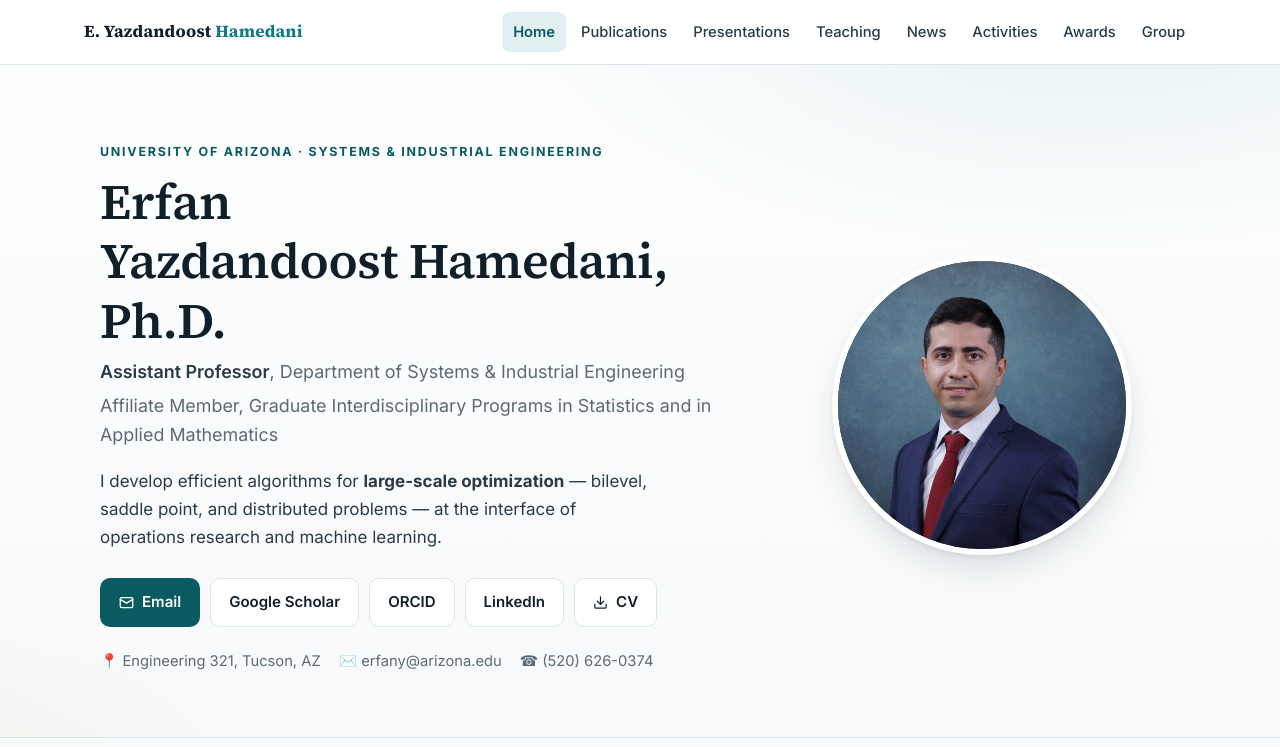
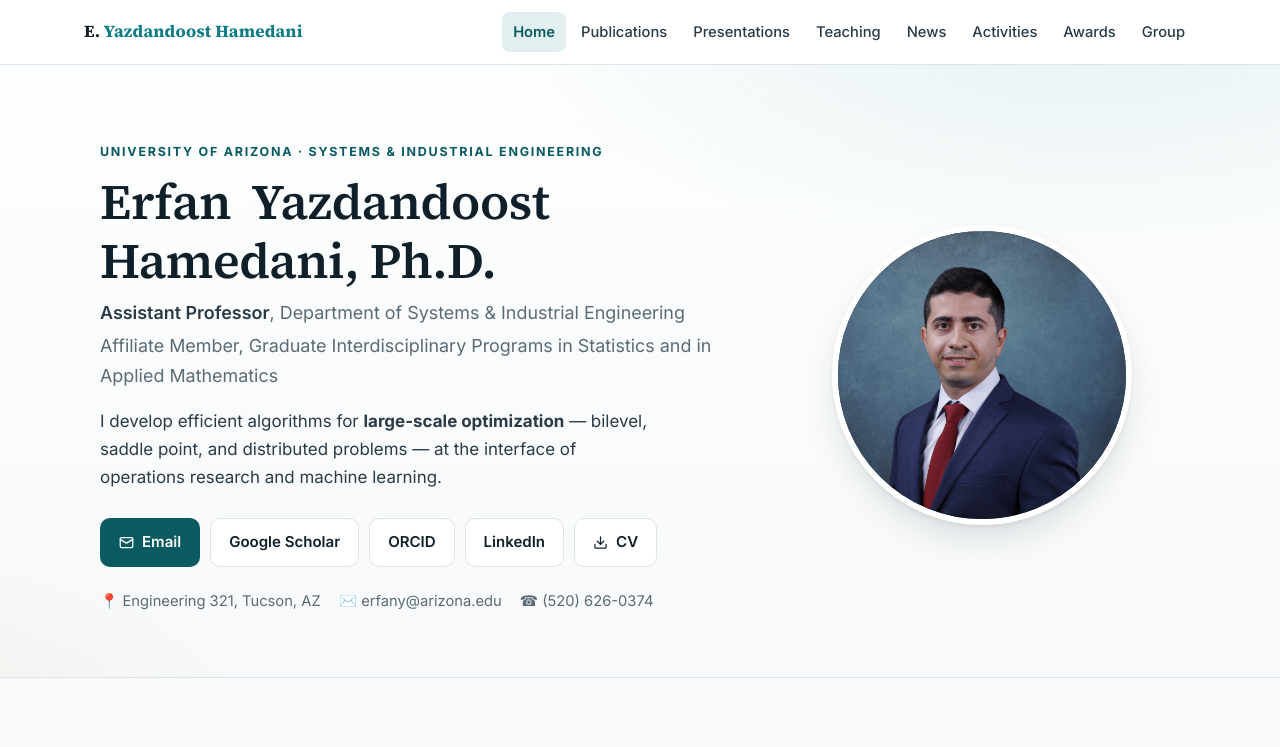
Before and after one commit to ErfanYazdandoost/erfanyazdandoost.github.io, a plain HTML site: page index.html in a window 1280 px wide. Shown: the top 747 px of the page. Drawn offline with Linux system fonts and the light colour scheme.

Commit message:
index.html

```diff
--- a/index.html
+++ b/index.html
@@ -18,7 +18,7 @@
 
 <header class="nav">
   <div class="nav-inner">
-    <a class="brand" href="index.html">E.&nbsp;Yazdandoost&nbsp;<span>Hamedani</span></a>
+    <a class="brand" href="index.html">E.&nbsp;<span>Yazdandoost Hamedani</span></a>
     <button class="nav-toggle" aria-label="Toggle navigation" aria-expanded="false">
       <svg width="20" height="20" viewBox="0 0 24 24" fill="none" stroke="currentColor" stroke-width="2" stroke-linecap="round"><line x1="3" y1="6" x2="21" y2="6"/><line x1="3" y1="12" x2="21" y2="12"/><line x1="3" y1="18" x2="21" y2="18"/></svg>
     </button>
@@ -42,7 +42,7 @@
     <div class="container hero-inner">
       <div>
         <span class="kicker">University of Arizona · Systems &amp; Industrial Engineering</span>
-        <h1 class="name">Erfan Yazdandoost&nbsp;Hamedani, Ph.D.</h1>
+        <h1 class="name">Erfan&nbsp; Yazdandoost Hamedani, Ph.D.</h1>
         <p class="role"><strong>Assistant Professor</strong>, Department of Systems &amp; Industrial Engineering</p>
         <p class="role">Affiliate Member, Graduate Interdisciplinary Programs in Statistics and in Applied Mathematics</p>
         <p class="hero-tagline">I develop efficient algorithms for <strong>large-scale optimization</strong> — bilevel, saddle point, and distributed problems — at the interface of operations research and machine learning.</p>
```
